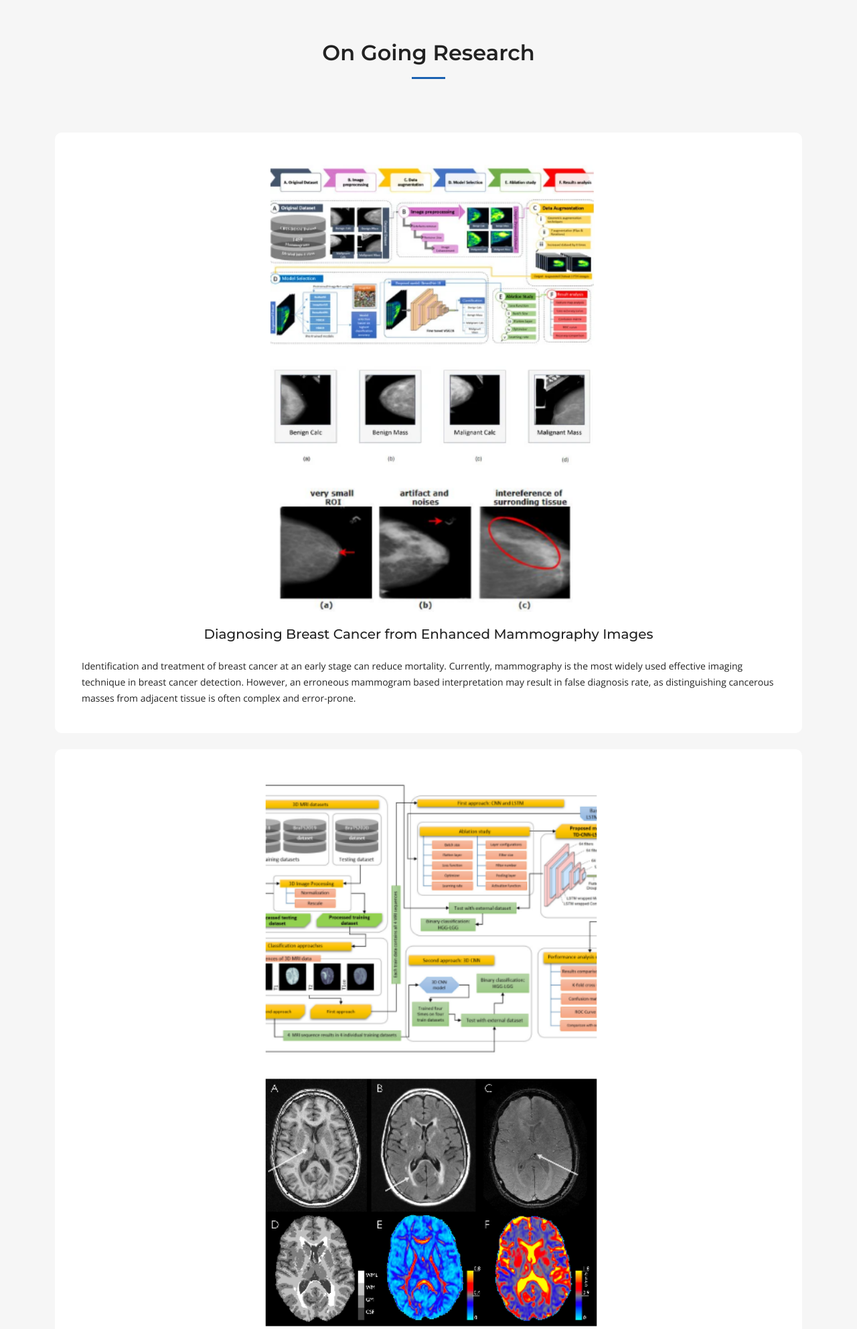
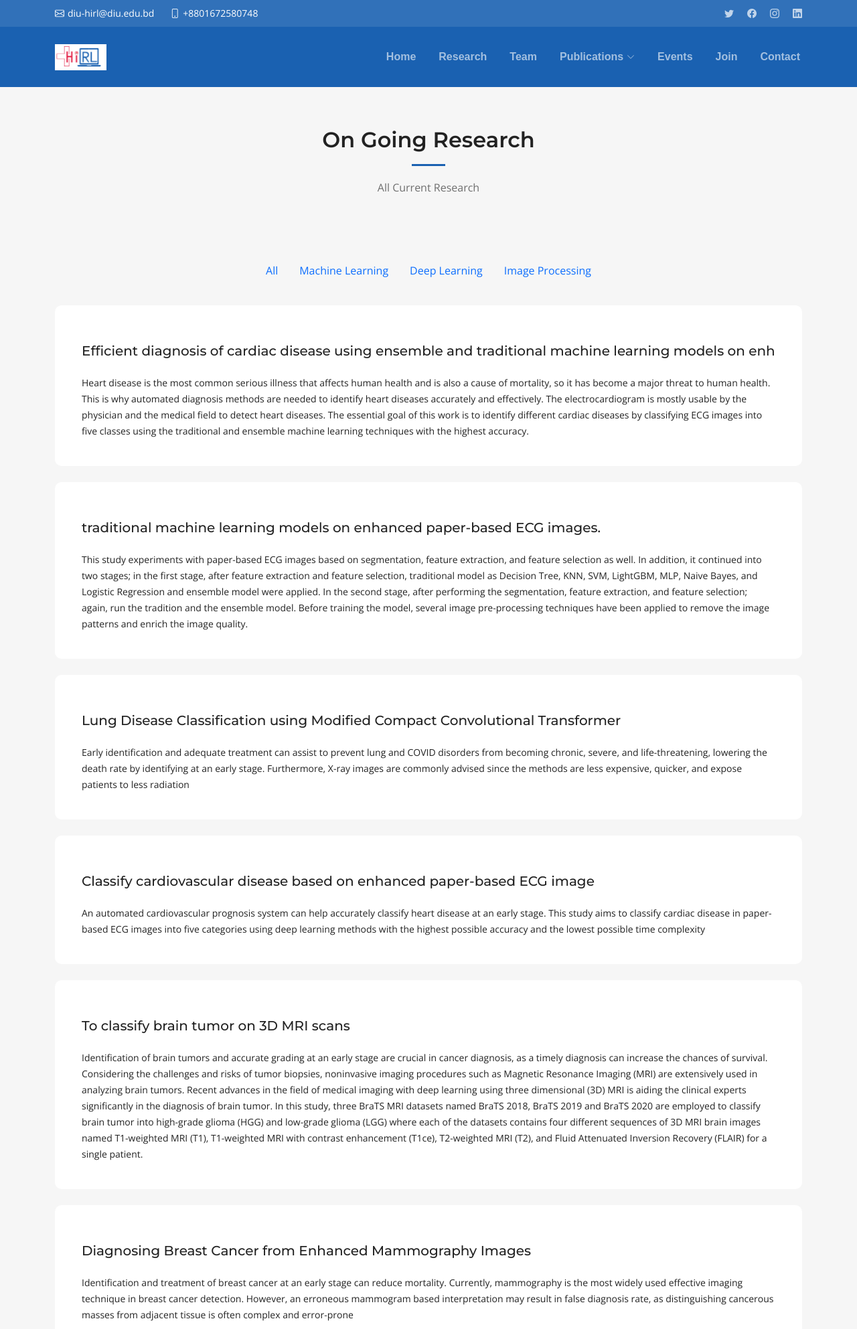
Before and after one commit to kazimdkhalednur/DIU-HIRL, a Django app: page /blog/ in a window 1280 px wide. Shown: the top 1985 px of the page at 67% size. Run offline with Django 3.2, Linux system fonts and the light colour scheme; data comes from the database, SQL or seed files in the repository; some libraries are stand-ins or nearby versions.

Commit message:
all done

```diff
--- a/app/admin.py
+++ b/app/admin.py
@@ -2,15 +2,15 @@ from django.contrib import admin
 from .models import *
 # Register your models here.
 admin.site.register(Team)
-admin.site.register(Publication)
+admin.site.register(Research_Category)
 admin.site.register(Research)
 admin.site.register(About)
 admin.site.register(WE_DO)
 admin.site.register(Achievement)
-admin.site.register(Client)
+
 admin.site.register(Testimonial)
 admin.site.register(Event)
-admin.site.register(Year)
+admin.site.register(Year_of_Publication)
 admin.site.register(Conference)
 admin.site.register(Journal)
 # admin.site.register(EventImage)
--- a/app/templates/blog.html
+++ b/app/templates/blog.html
@@ -1,59 +1,43 @@
+{% extends "layout.html" %}
 {% load static %}
-<!DOCTYPE html>
-<html lang="en">
-
-<head>
-  <meta charset="utf-8">
-  <meta content="width=device-width, initial-scale=1.0" name="viewport">
-
-  <title>HIRL On Going Research</title>
-  <meta content="" name="description">
-  <meta content="" name="keywords">
-
-  <!-- Favicons -->
-  <link href="{% static 'app/assets/img/favicon.png' %}" rel="icon">
-  <link href="{% static 'app/assets/img/apple-touch-icon.png' %}" rel="apple-touch-icon">
-
-  <!-- Google Fonts -->
-  <link rel="preconnect" href="https://fonts.googleapis.com">
-  <link rel="preconnect" href="https://fonts.gstatic.com" crossorigin>
-  <link href="https://fonts.googleapis.com/css2?family=Open+Sans:ital,wght@0,300;0,400;0,500;0,600;0,700;1,300;1,400;1,600;1,700&family=Montserrat:ital,wght@0,300;0,400;0,500;0,600;0,700;1,300;1,400;1,500;1,600;1,700&family=Raleway:ital,wght@0,300;0,400;0,500;0,600;0,700;1,300;1,400;1,500;1,600;1,700&display=swap" rel="stylesheet">
-
-  <!-- Vendor CSS Files -->
-  <link href="{% static 'app/assets/vendor/bootstrap/css/bootstrap.min.css' %}" rel="stylesheet">
-  <link href="{% static 'app/assets/vendor/bootstrap-icons/bootstrap-icons.css' %}" rel="stylesheet">
-  <link href="{% static 'app/assets/vendor/aos/aos.css' %}" rel="stylesheet">
-  <link href="{% static 'app/assets/vendor/glightbox/css/glightbox.min.css' %}" rel="stylesheet">
-  <link href="{% static 'app/assets/vendor/swiper/swiper-bundle.min.css' %}" rel="stylesheet">
-
-  <!-- Template Main CSS File -->
-  <link href="{% static 'app/assets/css/main.css' %}" rel="stylesheet">
-
-  <!-- =======================================================
-  * Template Name: Impact - v1.1.1
-  * Template URL: https://bootstrapmade.com/impact-bootstrap-business-website-template/
-  * Author: BootstrapMade.com
-  * License: https://bootstrapmade.com/license/
-  ======================================================== -->
-</head>
-
-<body>
+{% block body %}
 
 <section id="services" class="services sections-bg">
   <div class="container" data-aos="fade-up">
 
+    <div>
       <div class="section-header">
         <h2>On Going Research</h2>
+        <p>All Current Research</p>
       </div>
+      <div>
 
-      <div class="row gy-4" data-aos="fade-up" data-aos-delay="100">
+      <div>
+        <div class="row gy-4 mt-2" data-aos="fade-up" data-aos-delay="100">
+          <div class="">
+            <div class="">
+
+              <ul class="nav nav justify-content-center">
+
+                <li class="nav-item">
+                  <a class="nav-link" href="{% url 'blog' %}">All</a>
+                </li>
+                {% for l in research_category %}
+                <li class="nav-item"><a class="nav-link" href="{% url 'blog' %}?category={{l.name}}">{{l.name}}</a></li>
+                {% endfor %}
+
+
+
+              </ul>
+
+
+
+                <div class="row gy-4 mt-2 d-flex justify-content-start">
+
                   {% for i in research_blog %}
-        <div class="">
+                  <div class="col-xl-12 col-md-6 d-flex">
                     <div class="service-item  position-relative">
-            <div class="">
-              <img src="{{i.image.url}}" class="mx-auto d-block w-50" alt="">
-            </div>
-            <h5 class="card-title text-center mt-3">{{i.title}}</h5>
+                      <h5 class="card-title mt-3">{{i.title}}</h5>
                       <br>
                       <p class="card-text">{{i.description}}</p>
                     </div>
@@ -61,30 +45,25 @@
                   {% endfor %}
 
                 </div>
-
                 </div>
-  </section><!-- End Our Services Section -->
 
 
 
-  <a href="#" class="scroll-top d-flex align-items-center justify-content-center"><i class="bi bi-arrow-up-short"></i></a>
+            </div>
+          </div>
 
-  <div id="preloader"></div>
+        </div>
 
-  <!-- Vendor JS Files -->
-  <script src="{% static 'app/assets/vendor/bootstrap/js/bootstrap.bundle.min.js' %}"></script>
-  <script src="{% static 'app/assets/vendor/aos/aos.js' %}"></script>
-  <script src="{% static 'app/assets/vendor/glightbox/js/glightbox.min.js' %}"></script>
-  <script src="{% static 'app/assets/vendor/purecounter/purecounter_vanilla.js' %}"></script>
-  <script src="{% static 'app/assets/vendor/swiper/swiper-bundle.min.js' %}"></script>
-  <script src="{% static 'app/assets/vendor/isotope-layout/isotope.pkgd.min.js' %}"></script>
-  <script src="{% static 'app/assets/vendor/php-email-form/validate.js' %}"></script>
 
-  <!-- Template Main JS File -->
-  <script src="{% static 'app/assets/js/main.js' %}"></script>
+      </div>
+
+
+    </div>
+  </div>
+</section>
 
 
 
-</body>
 
-</html>
+
+{% endblock %}
--- /dev/null
+++ b/app/templates/footer.html
@@ -0,0 +1,59 @@
+{% load static %}
+
+<!-- ======= Footer ======= -->
+<footer id="footer" class="footer">
+
+    <div class="container">
+      <div class="row gy-4">
+        <div class="col-lg-5 col-md-12 footer-info">
+          <a href="index.html" class="logo d-flex align-items-center">
+            <span>HIRL</span>
+          </a>
+          <p>Enrich Research Community, Create Job Opportunities, International Colleboration, Work with Local Data</p>
+          <div class="social-links d-flex mt-4">
+            <a href="#" class="twitter"><i class="bi bi-twitter"></i></a>
+            <a href="https://www.facebook.com/groups/hirlab" class="facebook"><i class="bi bi-facebook"></i></a>
+            <a href="#" class="instagram"><i class="bi bi-instagram"></i></a>
+            <a href="#" class="linkedin"><i class="bi bi-linkedin"></i></a>
+          </div>
+        </div>
+
+        <div class="col-lg-3 col-6 footer-links">
+          <h4>Useful Links</h4>
+          <ul>
+            <li><a href="{% url 'index' %}">Home</a></li>
+            <li><a href="{% url 'team' %}">Team</a></li>
+            <li><a href="{% url 'research' %}">Research</a></li>
+            <li><a href="#">Terms of service</a></li>
+            <li><a href="#">Privacy policy</a></li>
+          </ul>
+        </div>
+
+
+
+        <div class="col-lg-3 col-md-12 footer-contact text-center text-md-start">
+          <h4>Contact Us</h4>
+          <p>
+            Daffodil International University <br>
+            Daffodil Smart City, Ashulia, Dhaka<br>
+            Bangladesh <br><br>
+            <strong>Phone:</strong> +8801672580748<br>
+            <strong>Email:</strong> diu-hirl@diu.edu.bd<br>
+          </p>
+
+        </div>
+
+      </div>
+    </div>
+
+    <div class="container mt-4">
+      <div class="copyright">
+        &copy; Copyright@2021 <strong><span>Health Informatics Research Lab</span></strong>. All Rights Reserved
+      </div>
+      <div class="credits">
+        Developed by <a href="https://github.com/shahriarshakil0">Md. Shahriar Shakil</a>
+      </div>
+    </div>
+
+  </footer><!-- End Footer -->
+  <!-- End Footer -->
--- a/app/templates/layout.html
+++ b/app/templates/layout.html
@@ -31,12 +31,7 @@
   <link href="{% static 'app/assets/css/all.css' %}" rel="stylesheet">
 
 
-  <!-- =======================================================
-  * Template Name: Impact - v1.1.1
-  * Template URL: https://bootstrapmade.com/impact-bootstrap-business-website-template/
-  * Author: BootstrapMade.com
-  * License: https://bootstrapmade.com/license/
-  ======================================================== -->
+
 </head>
 
 <body>
@@ -45,67 +40,8 @@
     {% block body %}
 
     {% endblock %}
-    <!-- ======= Footer ======= -->
-  <footer id="footer" class="footer">
+    {% include "footer.html" %}
 
-    <div class="container">
-      <div class="row gy-4">
-        <div class="col-lg-5 col-md-12 footer-info">
-          <a href="index.html" class="logo d-flex align-items-center">
-            <span>HIRL</span>
-          </a>
-          <p>Enrich Research Community, Create Job Opportunities, International Colleboration, Work with Local Data</p>
-          <div class="social-links d-flex mt-4">
-            <a href="#" class="twitter"><i class="bi bi-twitter"></i></a>
-            <a href="https://www.facebook.com/groups/hirlab" class="facebook"><i class="bi bi-facebook"></i></a>
-            <a href="#" class="instagram"><i class="bi bi-instagram"></i></a>
-            <a href="#" class="linkedin"><i class="bi bi-linkedin"></i></a>
-          </div>
-        </div>
-
-        <div class="col-lg-3 col-6 footer-links">
-          <h4>Useful Links</h4>
-          <ul>
-            <li><a href="#hero">Home</a></li>
-            <li><a href="#about">About us</a></li>
-            <li><a href="#portfolio">Research</a></li>
-            <li><a href="#">Terms of service</a></li>
-            <li><a href="#">Privacy policy</a></li>
-          </ul>
-        </div>
-
-
-
-        <div class="col-lg-3 col-md-12 footer-contact text-center text-md-start">
-          <h4>Contact Us</h4>
-          <p>
-            Daffodil International University <br>
-            Daffodil Smart City, Ashulia, Dhaka<br>
-            Bangladesh <br><br>
-            <strong>Phone:</strong> +8801672580748<br>
-            <strong>Email:</strong> diu-hirl@diu.edu.bd<br>
-          </p>
-
-        </div>
-
-      </div>
-    </div>
-
-    <div class="container mt-4">
-      <div class="copyright">
-        &copy; Copyright@2021 <strong><span>Health Informatics Research Lab</span></strong>. All Rights Reserved
-      </div>
-      <div class="credits">
-        <!-- All the links in the footer should remain intact. -->
-        <!-- You can delete the links only if you purchased the pro version. -->
-        <!-- Licensing information: https://bootstrapmade.com/license/ -->
-        <!-- Purchase the pro version with working PHP/AJAX contact form: https://bootstrapmade.com/impact-bootstrap-business-website-template/ -->
-        Developed by <a href="https://github.com/shahriarshakil0">Md. Shahriar Shakil</a>
-      </div>
-    </div>
-
-  </footer><!-- End Footer -->
-  <!-- End Footer -->
 
   <!-- Vendor JS Files -->
   <script src="{% static 'app/assets/vendor/bootstrap/js/bootstrap.bundle.min.js' %}"></script>
--- a/app/templates/navbar.html
+++ b/app/templates/navbar.html
@@ -27,11 +27,11 @@
       <nav id="navbar" class="navbar">
         <ul>
           <li><a href="{% url 'index' %}">Home</a></li>
-          <!-- <li><a href="#about">About</a></li> -->
+
           <li><a href="{% url 'research' %}">Research</a></li>
           <li><a href="{% url 'team' %}">Team</a></li>
-          <!-- <li><a href="{% url 'publication' %}">Publications</a></li> -->
-          <li class="dropdown"><a href="#"><span>Publications</span> <i class="bi bi-chevron-down dropdown-indicator"></i></a>
+
+          <li class="dropdown"><a href="#publication"><span>Publications</span> <i class="bi bi-chevron-down dropdown-indicator"></i></a>
             <ul>
               <li><a href="{% url 'journal' %}">Journal</a></li>
               <li><a href="{% url 'conference' %}">Conference</a></li>
--- a/app/views.py
+++ b/app/views.py
@@ -18,28 +18,45 @@ def index(request):
     total_achievement = Achievement.objects.all()
     count_achievement = len(total_achievement)
     testimonial_data = Testimonial.objects.all()
-    # for i in do_data:
-    #     print(i.we_do)
+
     data = {'event_data':event_data,'about_data':about_data,
     'do_data':do_data,'count_member':count_member,
     'count_publication':count_publication,
     'count_achievement':count_achievement,
     'testimonial_data':testimonial_data,}
 
-    # for i in count_member:
-    #     print(i)
+
 
     return render(request, 'index.html',data)
 
 
 def blog(request):
-    research_blog = Research.objects.all()
-    re_data_blog = {'research_blog': research_blog}
+
+    category = request.GET.get('category')
+    research_category = Research_Category.objects.all()
+
+
+    if category == None:
+        research_blog = Research.objects.all()
+
+    else:
+        research_blog = Research.objects.filter(category__name=category)
+
+
+
+
+
+    re_data_blog = {'research_category': research_category,
+    'research_blog': research_blog}
     return render(request, 'blog.html',re_data_blog)
 
 def research(request):
+
+    research_category = Research_Category.objects.all()
     research = Research.objects.all()
-    re_data = {'research': research,}
+
+
+    re_data = {'research_category': research_category,}
     return render(request, 'research.html',re_data)
 
 def join(request):
@@ -103,33 +120,11 @@ def team(request):
     'researcher_data':researcher_data,'member_data':member_data,}
     return render(request, 'team.html',team_data)
 
-def publication(request):
-
-
-    category = request.GET.get('category')
-
-    if category == None:
-        journal = Publication.objects.filter(publication_type='J')
-        conference = Publication.objects.filter(publication_type='C')
-    else:
-        journal = Publication.objects.filter(category__published_year=category)
-        conference = Publication.objects.filter(category__published_year=category)
-
-    publication = Publication.objects.all()
-    categories = Year.objects.all()
-    # journal = Publication.objects.filter(publication_type='J')
-    conference = Publication.objects.filter(publication_type='C')
-    pub_data = {'publication': publication,
-    'journal': journal,'conference': conference,
-    'categories': categories}
-    # for i in publication:
-    #     print(i.reference)
-    return render(request, 'publication.html',pub_data)
 
 
 def journal(request):
     category = request.GET.get('category')
-    categories = Year.objects.all()
+    categories = Year_of_Publication.objects.all()
 
 
     if category == None:
@@ -144,7 +139,7 @@ def journal(request):
 
 def conference(request):
     category = request.GET.get('category')
-    categories = Year.objects.all()
+    categories = Year_of_Publication.objects.all()
 
 
     if category == None:
--- a/hirl_website/urls.py
+++ b/hirl_website/urls.py
@@ -23,7 +23,7 @@ urlpatterns = [
     path('admin/', admin.site.urls),
     path('', index, name='index'),
     path('blog/', blog, name='blog'),
-    path('publication/', publication, name='publication'),
+
     path('event/', event, name='event'),
     path('research/', research, name='research'),
     path('team/', team, name='team'),
--- a/static/app/assets/css/main.css
+++ b/static/app/assets/css/main.css
@@ -59,7 +59,7 @@ h6 {
 # Sections & Section Header
 --------------------------------------------------------------*/
 section {
-  padding: 60px 0;
+  padding: 30px 0;
   overflow: hidden;
 }
 
```
Also changed, not shown: app/models.py (+16 -28 lines), app/templates/index.html (+21 -25 lines), app/templates/publication.html (deleted, +0 -129 lines), app/templates/research.html (+6 -7 lines), app/migrations/0038_auto_20221129_1039.py (added), db.sqlite3, media/research/22/1_cG6U1qstYDijh9bPL42e-Q.jpeg (added), media/research/22/download_3.jpeg (added), media/research/22/download_5.jpeg (added). Lines whose indentation alone changed are shown as unchanged.
